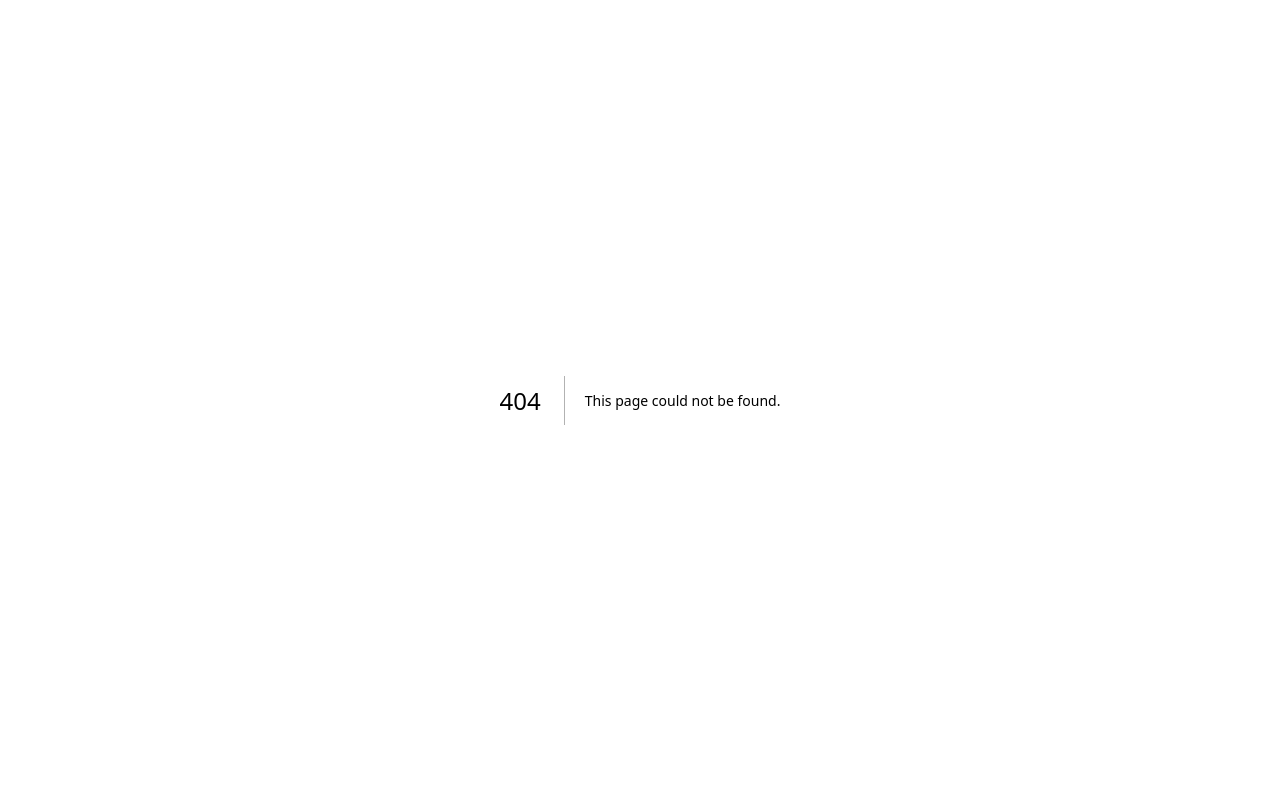
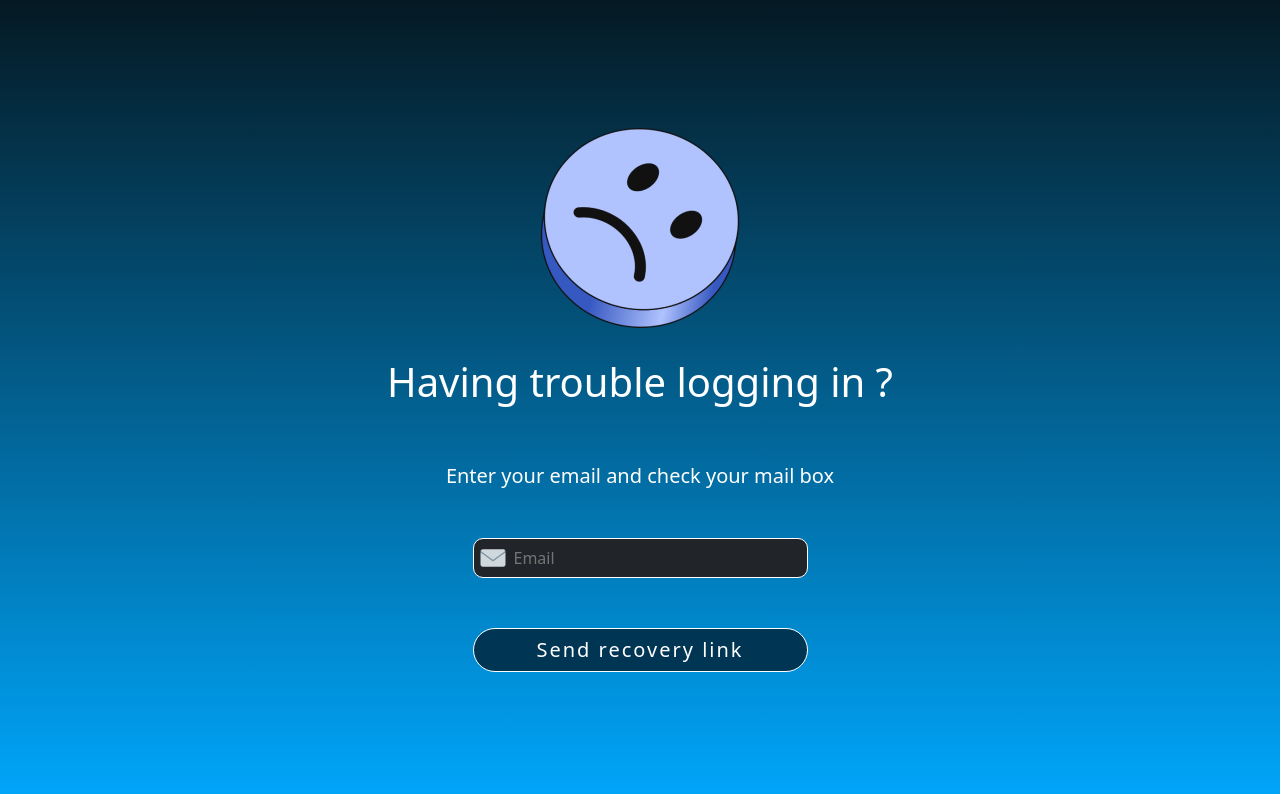
Before and after one commit to MohanadArkia/Expense-Manager-Web, a Next.js app: page /forgotPassword in a window 1280 px wide. Before the commit this address had no page. Shown: the top 794 px of the page. Built offline with nearby package versions, Linux system fonts and the light colour scheme.

Commit message:
Added Forgot Passwod page and Reset Password page

```diff
--- /dev/null
+++ b/pages/forgotPassword/index.tsx
@@ -0,0 +1,22 @@
+import React from 'react'
+import styles from "../../src/styles/forgotPassword.module.css";
+import Image from 'next/image';
+import Images from '@/assets/images/images';
+import TextInput from '@/components/TextInput';
+import Button from '@/components/Button';
+
+const index = () => {
+  return (
+    <div className={styles.container}>
+        <div className={styles.secondaryContainer}>
+            <Image src={Images.SadFace()} alt="Unable to load this image" />
+            <h1 className={styles.text}>Having trouble logging in ?</h1>
+            <h5 className={styles.instructionTxt}>Enter your email and check your mail box</h5>
+            <TextInput style={styles.txtInput} img={Images.Letter()} imgStyle={styles.icon} placeHolder='Email'/>
+            <Button title="Send recovery link" style={styles.btnRecovery} buttonTextStyle={styles.btnRecoveryText}/>
+        </div>
+    </div>
+  )
+}
+
+export default index
--- /dev/null
+++ b/src/styles/forgotPassword.module.css
@@ -0,0 +1,64 @@
+.container {
+    display: flex;
+    background-image: linear-gradient(#051923, #00A6FB);
+    width: 100vw;
+    height: 100vh;
+    justify-content: center;
+    align-items: center;
+}
+
+.secondaryContainer {
+    display: flex;
+    justify-content: center;
+    align-items: center;
+    flex-direction: column;
+}
+
+.text {
+    color: #ffffff;
+    margin-top: 30px;
+}
+
+.instructionTxt {
+    color: #ffffff;
+    margin: 50px 0px 50px 0px;
+}
+
+.txtInput {
+    width: 335px;
+    height: 40px;
+    background-color: #212529;
+    border: 1px solid #ffffff;
+    border-radius: 10px;
+    padding-left: 40px;
+    color: #ffffff;
+}
+
+.icon {
+    position: absolute;
+    left: 5px;
+    top: 5px;
+}
+
+.btnRecovery {
+    display: flex;
+    width: 335px;
+    height: 44px;
+    background-color: #003554;
+    border: 1px solid #ffffff;
+    border-radius: 35px;
+    justify-content: center;
+    align-items: center;
+    margin-top: 50px;
+}
+
+.btnRecovery:hover {
+    cursor: pointer;
+}
+
+.btnRecoveryText {
+    color: #ffffff;
+    font-size: 20px;
+    letter-spacing: 2px;
+    margin: 0px;
+}
--- a/src/styles/login.module.css
+++ b/src/styles/login.module.css
@@ -9,6 +9,7 @@
 
 .text {
   color: #ffffff;
+  margin-bottom: 30px;
 }
 
 .secondaryContainer {
@@ -36,11 +37,14 @@
 }
 
 .btnLogin {
+  display: flex;
   background-color: #003554;
   width: 335px;
   height: 44px;
   border-radius: 35px;
   border: 1px solid #ffffff;
+  justify-content: center;
+  align-items: center;
 }
 
 .btnLogin:hover {
@@ -51,7 +55,7 @@
   color: #ffffff;
   font-size: 25px;
   letter-spacing: 2px;
-  text-align: center;
+  margin: 0px;
 }
 
 .forgotPass {
--- a/src/styles/register.module.css
+++ b/src/styles/register.module.css
@@ -82,7 +82,6 @@
     border-radius: 35px;
     justify-content: space-around;
     align-items: center;
-    /* padding-right: 20px; */
 }
 
 .btnGoogle:hover {
--- /dev/null
+++ b/src/styles/resetPassword.module.css
@@ -0,0 +1,70 @@
+.container {
+    display: flex;
+    background-image: linear-gradient(#051923, #00A6FB);
+    width: 100vw;
+    height: 100vh;
+    justify-content: center;
+    align-items: center;
+}
+
+.secondaryContainer {
+    display: flex;
+    flex-direction: column;
+    justify-content: center;
+    align-items: center;
+}
+
+.title {
+    color: #ffffff;
+    margin-bottom: 40px;
+}
+
+.txtInput {
+    background-color: #212529;
+    width: 335px;
+    height: 40px;
+    border: 1px solid #ffffff;
+    border-radius: 10px;
+    padding-left: 40px;
+    color: #ffffff;
+    margin-bottom: 45px;
+}
+
+.icon {
+    position: absolute;
+    left: 5px;
+    top: 5px;
+}
+
+.icon2 {
+    position: absolute;
+    right: 5px;
+    top: 5px;
+}
+
+.icon2:hover {
+    cursor: pointer;
+}
+
+.btnConfirm {
+    display: flex;
+    background-color: #003554;
+    width: 201px;
+    height: 44px;
+    border: 1px solid #ffffff;
+    border-radius: 35px;
+    justify-content: center;
+    align-items: center;
+    margin-top: 40px;
+}
+
+.btnConfirm:hover{
+    cursor: pointer;
+}
+
+.btnConfirmText {
+    color: #ffffff;
+    font-size: 25px;
+    letter-spacing: 2px;
+    margin: 0px;
+}
```
Also changed, not shown: pages/login/index.tsx (+4 -6 lines), pages/resetPassword/index.tsx (added, +22 -0 lines).
